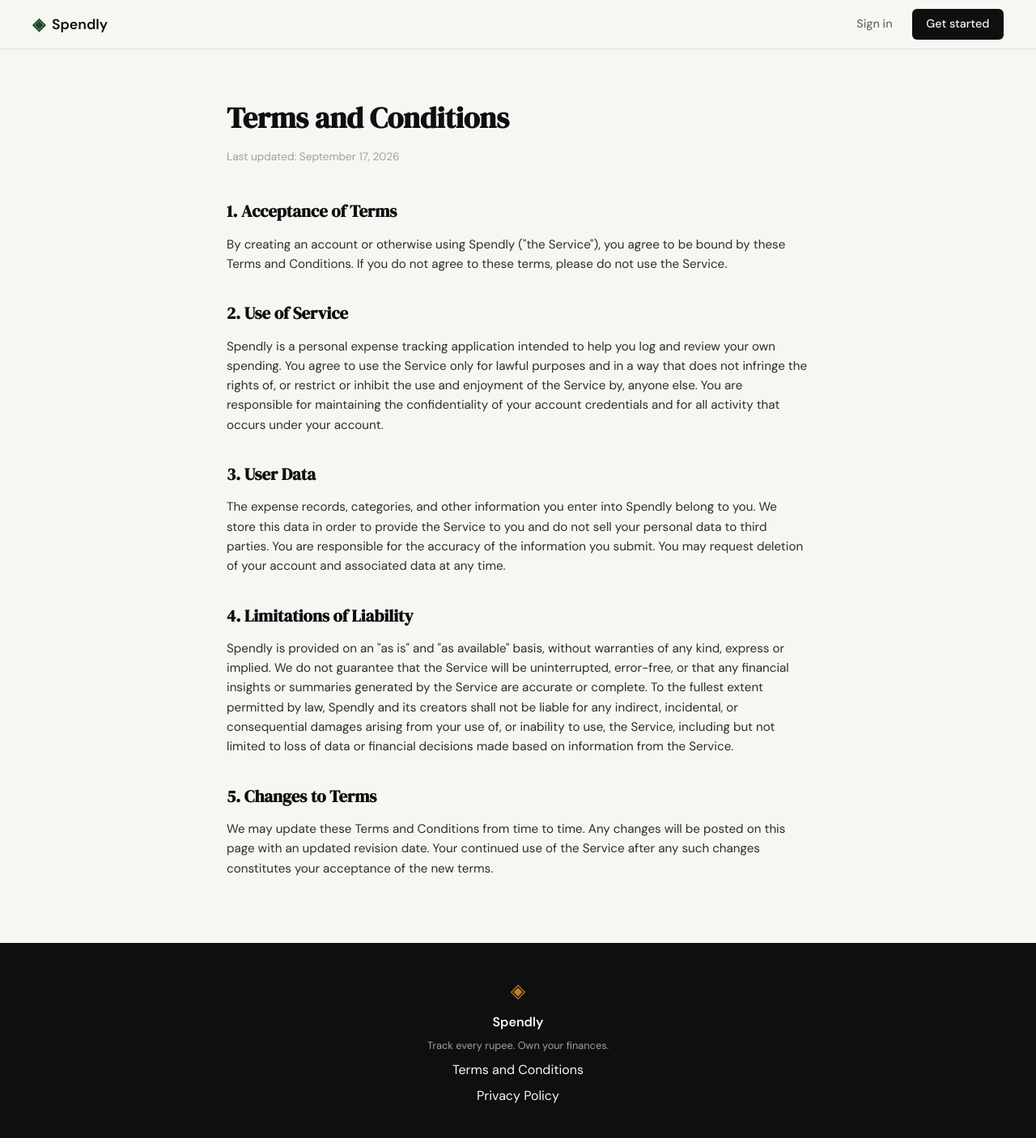
After one commit to iarrup/kharcha, a Flask app: page /terms in a window 1280 px wide. The commit adds this page. Shown: the whole page at 81% size. Run offline with Flask 3, Linux system fonts and the light colour scheme.

Commit message:
landing: add terms and conditions page and route

```diff
--- a/app.py
+++ b/app.py
@@ -20,6 +20,11 @@ def register():
 @app.route("/login")
 def login():
     return render_template("login.html")
+
+
+@app.route("/terms")
+def terms():
+    return render_template("terms.html")
 
 
 # ------------------------------------------------------------------ #
--- a/static/css/style.css
+++ b/static/css/style.css
@@ -508,6 +508,48 @@ a { color: inherit; text-decoration: none; }
 }
 
 /* ------------------------------------------------------------------ */
+/* Legal pages                                                         */
+/* ------------------------------------------------------------------ */
+
+.legal-section {
+    padding: 3.5rem 2rem 4rem;
+}
+
+.legal-container {
+    max-width: 720px;
+    margin: 0 auto;
+}
+
+.legal-title {
+    font-family: var(--font-display);
+    font-size: 2.25rem;
+    color: var(--ink);
+    margin-bottom: 0.5rem;
+}
+
+.legal-updated {
+    font-size: 0.85rem;
+    color: var(--ink-faint);
+    margin-bottom: 2.5rem;
+}
+
+.legal-body h2 {
+    font-family: var(--font-display);
+    font-size: 1.3rem;
+    color: var(--ink);
+    margin-top: 2rem;
+    margin-bottom: 0.75rem;
+}
+
+.legal-body h2:first-child { margin-top: 0; }
+
+.legal-body p {
+    font-size: 0.95rem;
+    color: var(--ink-soft);
+    margin-bottom: 1rem;
+}
+
+/* ------------------------------------------------------------------ */
 /* Responsive                                                          */
 /* ------------------------------------------------------------------ */
 
--- a/templates/base.html
+++ b/templates/base.html
@@ -34,7 +34,7 @@
             <span class="brand-icon">◈</span>
             <span class="footer-name">Spendly</span>
             <p class="footer-copy">Track every rupee. Own your finances.</p>
-            <a href="#">Terms and Conditions</a>
+            <a href="/terms">Terms and Conditions</a>
             <a href="#">Privacy Policy</a>
         </div>
     </footer>
--- /dev/null
+++ b/templates/terms.html
@@ -0,0 +1,31 @@
+{% extends "base.html" %}
+
+{% block title %}Terms and Conditions — Spendly{% endblock %}
+
+{% block content %}
+
+<section class="legal-section">
+    <div class="legal-container">
+        <h1 class="legal-title">Terms and Conditions</h1>
+        <p class="legal-updated">Last updated: September 17, 2026</p>
+
+        <div class="legal-body">
+            <h2>1. Acceptance of Terms</h2>
+            <p>By creating an account or otherwise using Spendly ("the Service"), you agree to be bound by these Terms and Conditions. If you do not agree to these terms, please do not use the Service.</p>
+
+            <h2>2. Use of Service</h2>
+            <p>Spendly is a personal expense tracking application intended to help you log and review your own spending. You agree to use the Service only for lawful purposes and in a way that does not infringe the rights of, or restrict or inhibit the use and enjoyment of the Service by, anyone else. You are responsible for maintaining the confidentiality of your account credentials and for all activity that occurs under your account.</p>
+
+            <h2>3. User Data</h2>
+            <p>The expense records, categories, and other information you enter into Spendly belong to you. We store this data in order to provide the Service to you and do not sell your personal data to third parties. You are responsible for the accuracy of the information you submit. You may request deletion of your account and associated data at any time.</p>
+
+            <h2>4. Limitations of Liability</h2>
+            <p>Spendly is provided on an "as is" and "as available" basis, without warranties of any kind, express or implied. We do not guarantee that the Service will be uninterrupted, error-free, or that any financial insights or summaries generated by the Service are accurate or complete. To the fullest extent permitted by law, Spendly and its creators shall not be liable for any indirect, incidental, or consequential damages arising from your use of, or inability to use, the Service, including but not limited to loss of data or financial decisions made based on information from the Service.</p>
+
+            <h2>5. Changes to Terms</h2>
+            <p>We may update these Terms and Conditions from time to time. Any changes will be posted on this page with an updated revision date. Your continued use of the Service after any such changes constitutes your acceptance of the new terms.</p>
+        </div>
+    </div>
+</section>
+
+{% endblock %}
```
